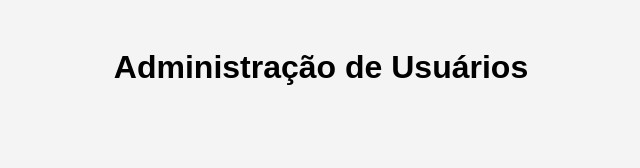
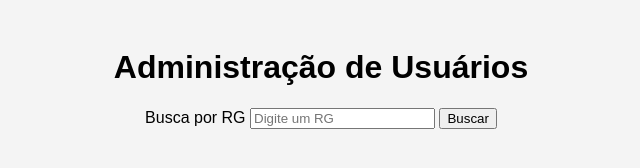
Before and after one commit to LucasESGomes/Petshop-e-commerce, a plain HTML site: page adm.html in a window 1280 px wide. Shown: the whole page, without its empty margins (319-959 px from the left). Drawn offline with Linux system fonts and the light colour scheme; no server answers.

Commit message:
searchbar

```diff
--- a/adm.html
+++ b/adm.html
@@ -37,6 +37,13 @@
 </head>
 <body>
     <h1>Administração de Usuários</h1>
+
+    <form id="formBusca">
+        <label>Busca por RG</label>
+        <input type="text" id="buscaRG" placeholder="Digite um RG">
+        <button onclick="botaoRg()">Buscar</button>
+    </form>
+
     <div class="container" id="userContainer"></div>
 
     <script src="adm.js"></script>
--- a/adm.js
+++ b/adm.js
@@ -59,5 +59,29 @@ async function deletarUsuario(id) {
         }
     }
 }
+fetchUsuarios();
 
-fetchUsuarios();
+
+//Função de buscar os cadastrados pelo RG
+// Função para buscar usuários por RG
+async function botaoRg() {
+    const buscaRg = document.getElementById("buscaRg").value.trim();
+
+    if (buscaRg) {
+        try {
+            const response = await fetch("http://localhost:3000/registro");
+            const data = await response.json();
+
+            // Filtra os usuários pelo RG
+            const filteredUsers = data.filter(user => user.rg.includes(buscaRg));
+
+            // Renderiza os resultados filtrados
+            renderUsuarios(filteredUsers);
+        } catch (error) {
+            console.error("Erro ao buscar usuários:", error);
+        }
+    } else {
+        // Se o campo estiver vazio, carrega todos os usuários
+        fetchUsuarios();
+    }
+}
```
